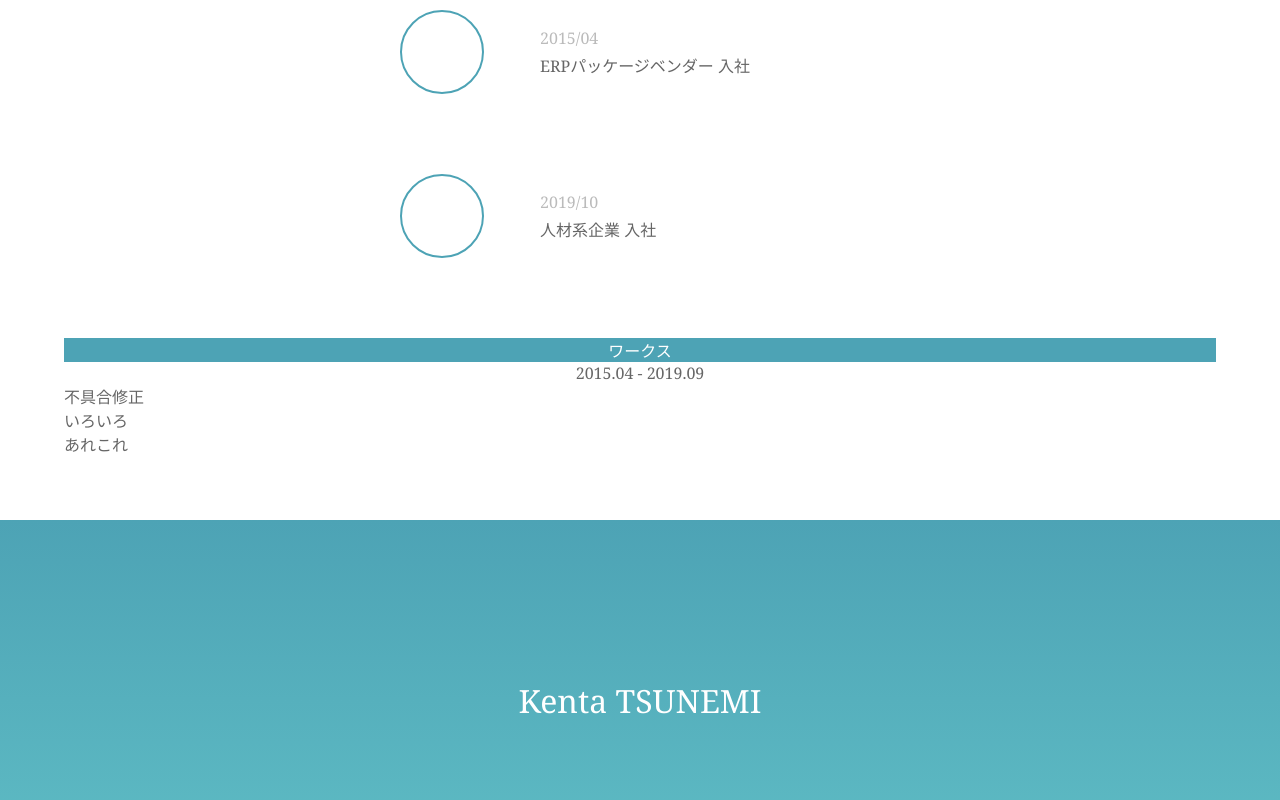
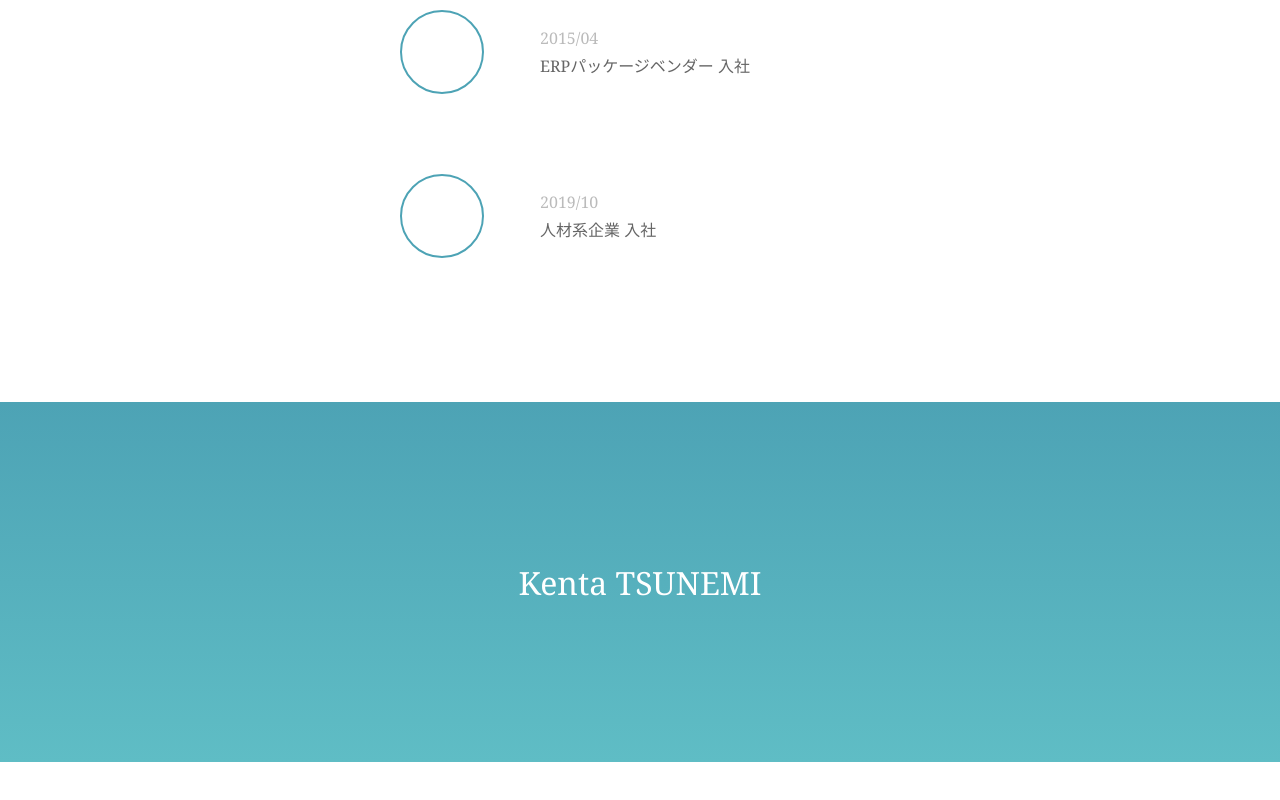
Before and after one commit to tocomi/homepage, a Vue app: page / in a window 1280 px wide. Shown: the part 1262-2062 px from the top of the page. After the commit the page ends 2024 px from the top, so only its background shows below. Built offline with nearby package versions, Linux system fonts and the light colour scheme; some icons are missing.

Commit message:
fix: comment out WIP area

```diff
--- a/src/App.vue
+++ b/src/App.vue
@@ -35,7 +35,7 @@
           </div>
         </div>
       </template>
-      <job-history />
+      <!-- <job-history /> -->
     </div>
 
     <!-- <div class="portfolio">
```
